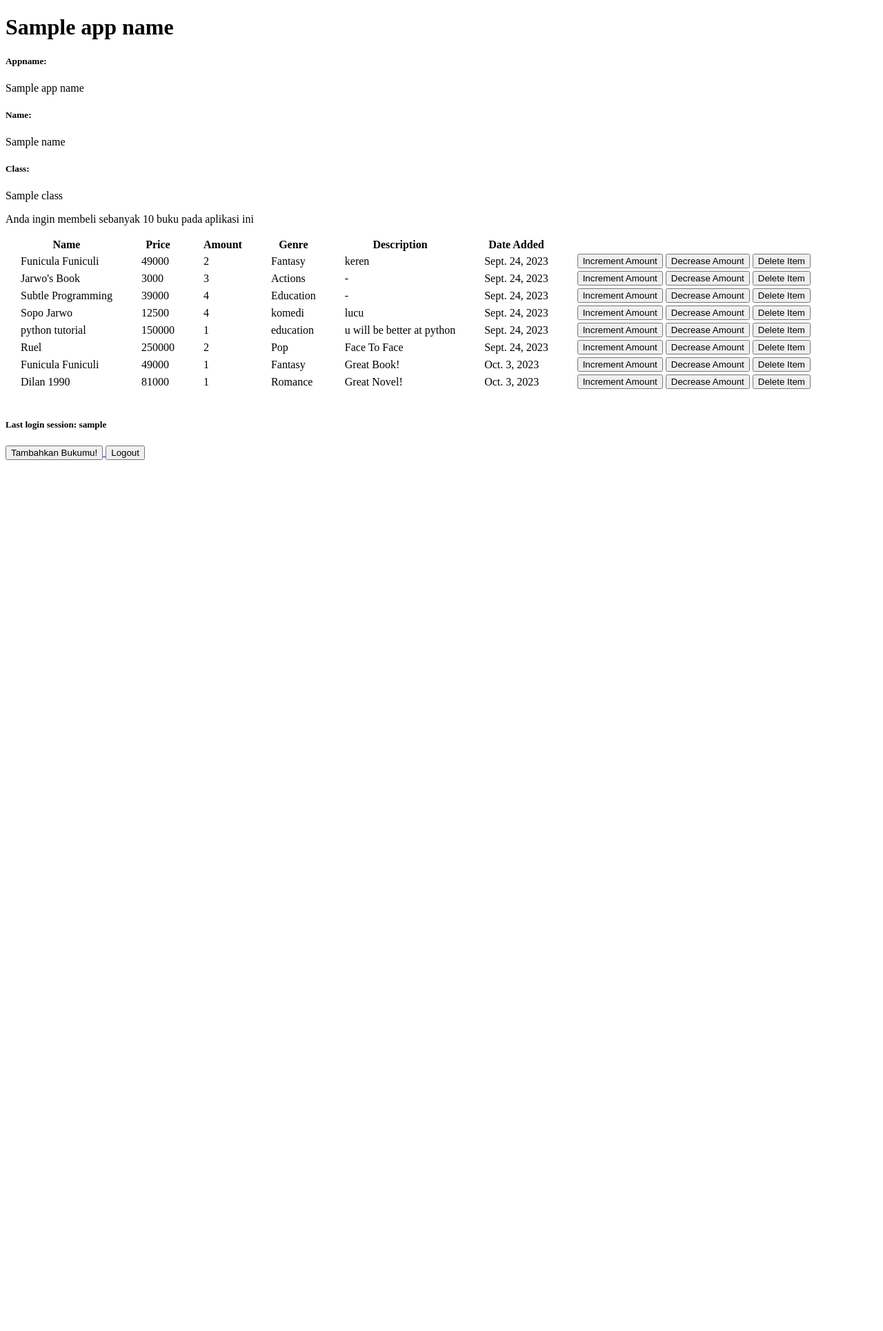
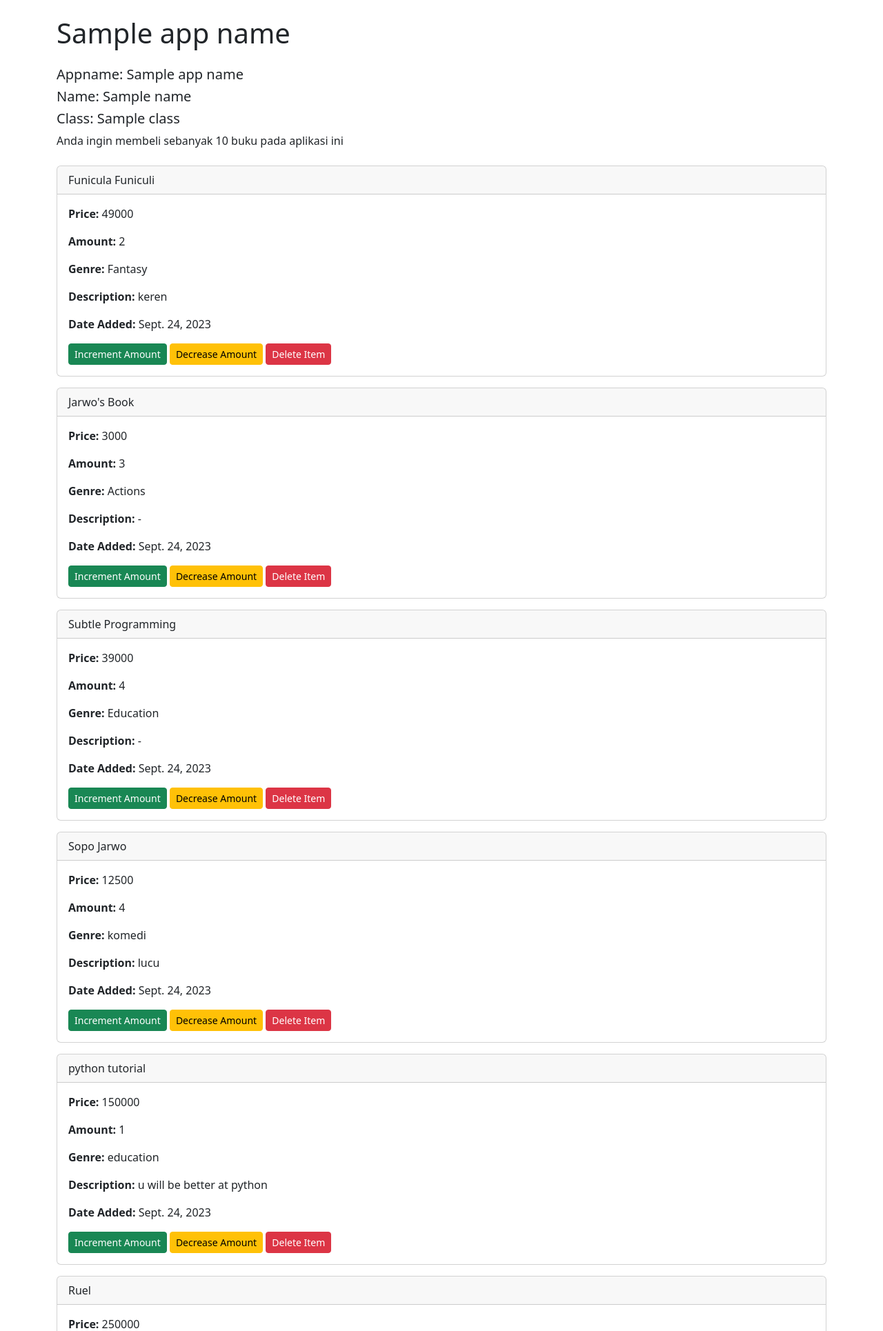
Before and after one commit to hilmiatha/libshop, a Django app: template main/templates/main.html in a window 1280 px wide. Shown: the top 1930 px of the page at 69% size. Before the commit the page ends 667 px from the top, so only its background shows below. Run offline with Django 4.2, Linux system fonts and the light colour scheme; data comes from the database, SQL or seed files in the repository; both versions use the stored data as it was after the commit; the template is opened without the code that fills it: values that come from a table or form of the project are taken from there, most other values are stand-ins (such as "Sample title", 1, 10 or a date in 2020).

Commit message:
completed assignment 5

```diff
--- a/main/templates/main.html
+++ b/main/templates/main.html
@@ -1,76 +1,50 @@
 {% extends 'base.html' %}
 
 {% block content %}
-<h1>{{ app_name }}</h1>
+<div class="container my-4">
+    <style>
+        .last-item {
+            /* Warna background atau teks yang berbeda pada baris terakhir */
+            background-color: #00e1ff; /* Contoh warna background kuning */
+            color: #ffffff; /* Contoh warna teks hitam */
+        }
+    </style>
+    <h1 class="mb-4">{{ app_name }}</h1>
 
-<h5>Appname:</h5>
-<p>{{ app_name }}</p>
-
-<h5>Name:</h5>
-<p>{{ name }}</p>
-
-<h5>Class:</h5>
-<p>{{ class }}</p>
-
-<p>Anda ingin membeli sebanyak {{ jumlah_item }} buku pada aplikasi ini </p>
-
-<style>
-     table th, table td {
-        padding-left: 20px; /* Add padding to the left for each cell */
-        padding-right: 20px; /* Add padding to the right for each cell */
-    }
-</style>
-<table>
-    <tr>
-        <th>Name</th>
-        <th>Price</th>
-        <th>Amount</th>
-        <th>Genre</th>
-        <th>Description</th>
-        <th>Date Added</th>
-    </tr>
-
-    {% comment %} Berikut cara memperlihatkan data produk di bawah baris ini {% endcomment %}
+    <div class="mb-4">
+        <h5>Appname: {{ app_name }}</h5>
+        <h5>Name: {{ name }}</h5>
+        <h5>Class: {{ class }}</h5>
+        <p>Anda ingin membeli sebanyak {{ jumlah_item }} buku pada aplikasi ini </p>
+    </div>
 
     {% for item in items %}
-        <tr>
-            <td>{{item.name}}</td>
-            <td>{{item.price}}</td>
-            <td>{{item.amount}}</td>
-            <td>{{item.genre}}</td>
-            <td>{{item.description}}</td>
-            <td>{{item.date_added}}</td>
-            <td>
-                <form method="post">
-                    {% csrf_token %}
-                    <button type="submit" name="increment" value="{{ item.id }}">
-                        Increment Amount
-                    </button>
-                    <button type="submit" name="decrement" value="{{ item.id }}">
-                        Decrease Amount
-                    </button>
-                    <button type="submit" name="delete" value="{{ item.id }}">
-                        Delete Item
-                    </button>
-                </form>
-            </td>
-        </tr>
+    <div class="card mb-3 {% if forloop.last %}last-item{% endif %}">
+        <div class="card-header">
+            {{item.name}}
+        </div>
+        <div class="card-body">
+            <p><strong>Price:</strong> {{item.price}}</p>
+            <p><strong>Amount:</strong> {{item.amount}}</p>
+            <p><strong>Genre:</strong> {{item.genre}}</p>
+            <p><strong>Description:</strong> {{item.description}}</p>
+            <p><strong>Date Added:</strong> {{item.date_added}}</p>
+
+            <form method="post" class="mt-2">
+                {% csrf_token %}
+                <button type="submit" name="increment" value="{{ item.id }}" class="btn btn-success btn-sm">Increment Amount</button>
+                <button type="submit" name="decrement" value="{{ item.id }}" class="btn btn-warning btn-sm">Decrease Amount</button>
+                <button type="submit" name="delete" value="{{ item.id }}" class="btn btn-danger btn-sm">Delete Item</button>
+            </form>
+        </div>
+    </div>
     {% endfor %}
-</table>
 
-<br />
+    <div class="my-4">
+        <h5>Last login session: {{ last_login }}</h5>
+    </div>
 
-<h5>Last login session: {{ last_login }}</h5>
-
-<a href="{% url 'main:create_product' %}">
-    <button>
-        Tambahkan Bukumu!
-    </button>
-</a>
-<a href="{% url 'main:logout' %}">
-    <button>
-        Logout
-    </button>
-</a>
-
+    <a href="{% url 'main:create_product' %}" class="btn btn-primary">Tambahkan Bukumu!</a>
+    <a href="{% url 'main:logout' %}" class="btn btn-danger">Logout</a>
+</div>
 {% endblock content %}
--- a/templates/base.html
+++ b/templates/base.html
@@ -8,7 +8,13 @@
             content="width=device-width, initial-scale=1.0"
         />
         {% block meta %}
+        <title>Libshop</title>
+        <link rel="stylesheet" href="{% static 'css/output.css' %}">
         {% endblock meta %}
+        <link href="https://cdn.jsdelivr.net/npm/bootstrap@5.3.2/dist/css/bootstrap.min.css" rel="stylesheet" integrity="sha384-T3c6CoIi6uLrA9TneNEoa7RxnatzjcDSCmG1MXxSR1GAsXEV/Dwwykc2MPK8M2HN" crossorigin="anonymous">
+        <script src="https://code.jquery.com/jquery-3.6.0.min.js" integrity="sha384-KyZXEAg3QhqLMpG8r+J4jsl5c9zdLKaUk5Ae5f5b1bw6AUn5f5v8FZJoMxm6f5cH1" crossorigin="anonymous"></script>
+        <script src="https://cdn.jsdelivr.net/npm/@popperjs/core@2.11.8/dist/umd/popper.min.js" integrity="sha384-I7E8VVD/ismYTF4hNIPjVp/Zjvgyol6VFvRkX/vR+Vc4jQkC+hVqc2pM8ODewa9r" crossorigin="anonymous"></script>
+        <script src="https://cdn.jsdelivr.net/npm/bootstrap@5.3.2/dist/js/bootstrap.min.js" integrity="sha384-BBtl+eGJRgqQAUMxJ7pMwbEyER4l1g+O15P+16Ep7Q9Q+zqX6gSbd85u4mG4QzX+" crossorigin="anonymous"></script>
     </head>
 
     <body>
```
Also changed, not shown: main/templates/create_product.html (+19 -6 lines), main/templates/login.html (+24 -28 lines), main/templates/register.html (+32 -16 lines), README.md, db.sqlite3.
